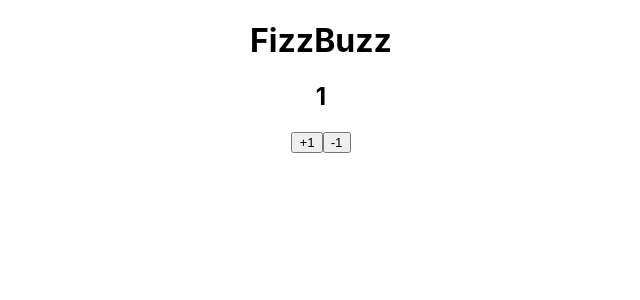
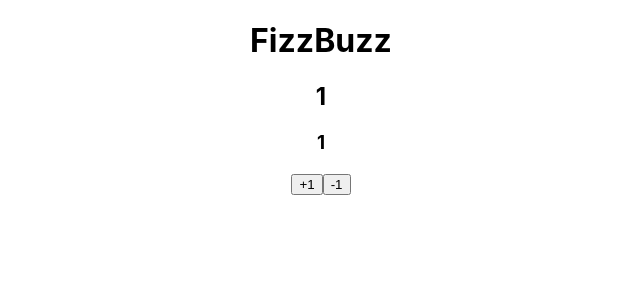
Before and after one commit to CatAnderson/FizzBuzz_JavaScript_React, a React (Create React App) app: page / in a window 1280 px wide. Shown: the top 300 px of the page, without its empty margins (319-959 px from the left). Built offline with nearby package versions, Linux system fonts and the light colour scheme.

Commit message:
got useEffect producing FizzBuzz

```diff
--- a/src/component/FizzBuzz.js
+++ b/src/component/FizzBuzz.js
@@ -1,8 +1,9 @@
-import { useState } from "react";
+import { useEffect, useState } from "react";
 
 const FizzBuzz = () => {
 
     const [number, setNumber] = useState(1);
+    const [result, setResult] = useState("");
 
     const addNumber = () => {
         setNumber(number + 1);
@@ -16,10 +17,23 @@ const FizzBuzz = () => {
         }
     };
 
+    useEffect(() =>{
+        if (number % 5 == 0 && number % 3 == 0){
+            setResult("FizzBuzz")
+        } else if (number % 5 == 0){
+            setResult("Buzz")
+            } else if(number % 3 == 0){
+                setResult("Fizz")
+            } else {
+                setResult(number)
+            }
+        }, [number])
+
     return(
         <>
             <h1>FizzBuzz</h1>
             <h2>{ number }</h2>
+            <h3>{result}</h3>
             <button onClick={() => addNumber()}>+1</button>
             <button onClick={() => minusNumber()}>-1</button>
         </>
```
Also changed, not shown: 1 other file (tests, documents, lock files or other folders).
